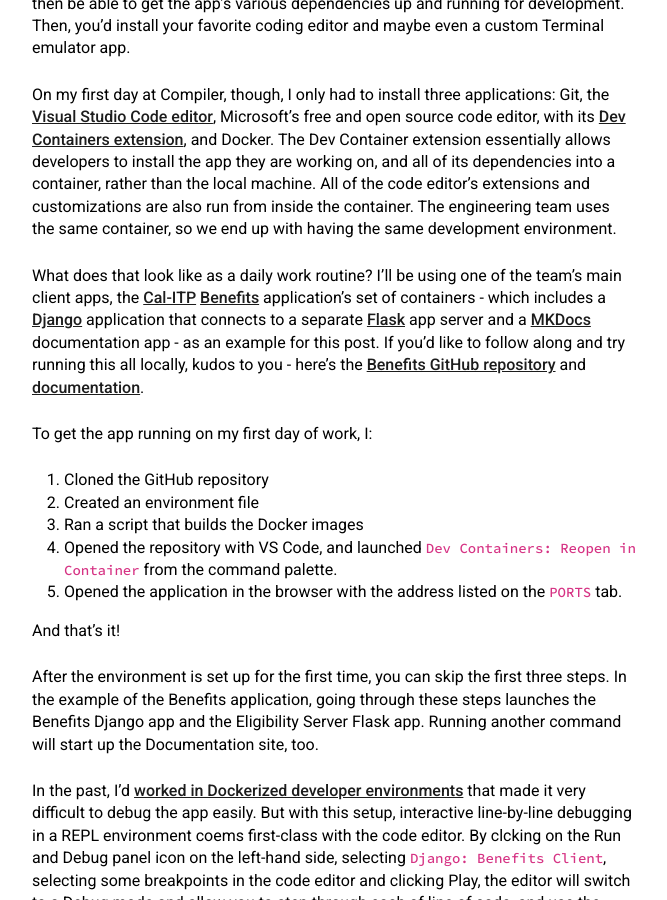
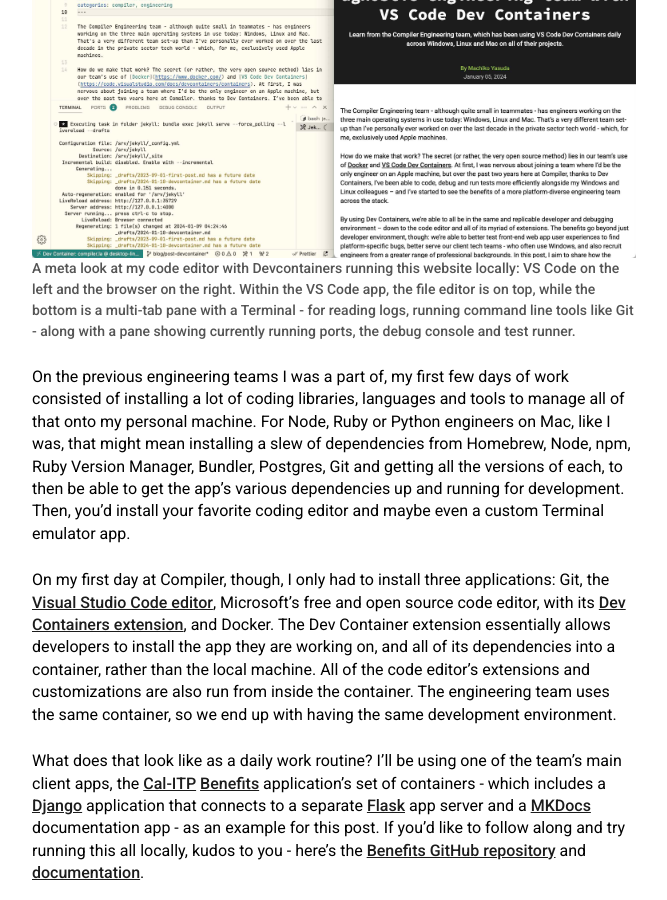
Before and after one commit to compilerla/compiler.la, a Jekyll site: the page built from _posts/2024-01-05-devcontainer-platform-agnostic-team.md, in a window 1280 px wide and 900 px high, scrolled down 1630 px. Shown: the whole window, without its empty margins (306-973 px from the left). Built offline with Jekyll 4.4.1, drawn with Linux system fonts in a browser that asks for light colours.

Commit message:
feat(blog): add visual with caption and alt text

```diff
--- a/_posts/2024-01-05-devcontainer.md
+++ b/_posts/2024-01-05-devcontainer-platform-agnostic-team.md
@@ -15,8 +15,12 @@
 
 By using Dev Containers, we’re able to all be in the same and replicable developer and debugging environment – down to the code editor and all of its myriad of extensions. The benefits go beyond just developer environment, though: we’re able to better test front-end web app user experiences to find platform-specific bugs, better serve our client tech teams - who often use Windows, and also recruit engineers from a greater range of professional backgrounds. In this post, I aim to share how the Compiler Engineering team uses Docker with VS Code Dev Containers to maintain our development environment, along with its benefits and some of the challenges.
 
+## The technical nuts and bolts: How to get it all set up
 
-## The technical nuts and bolts: How to get it all set up
+<figure>
+    <img src="/assets/blog/2024/2024-1-vscode-devcontainer-post-screenshot-1.jpg" alt="A meta look at my code editor with Devcontainers running this website locally: VS Code on the left and the browser on the right. Within the VS Code app, the file editor is on top, while the bottom is a multi-tab pane with a Terminal - for reading logs, running command line tools like Git - along with a pane showing currently running ports, the debug console and test runner." />
+    <figcaption>A meta look at my code editor with Devcontainers running this website locally: VS Code on the left and the browser on the right. Within the VS Code app, the file editor is on top, while the bottom is a multi-tab pane with a Terminal - for reading logs, running command line tools like Git - along with a pane showing currently running ports, the debug console and test runner.</figcaption>
+</figure>
 
 On the previous engineering teams I was a part of, my first few days of work consisted of installing a lot of coding libraries, languages and tools to manage all of that onto my personal machine. For Node, Ruby or Python engineers on Mac, like I was, that might mean installing a slew of dependencies from Homebrew, Node, npm, Ruby Version Manager, Bundler, Postgres, Git and getting all the versions of each, to then be able to get the app’s various dependencies up and running for development. Then, you’d install your favorite coding editor and maybe even a custom Terminal emulator app.
 
```
Also changed, not shown: assets/blog/2024/2024-1-vscode-devcontainer-post-screenshot-1.jpg (added).
